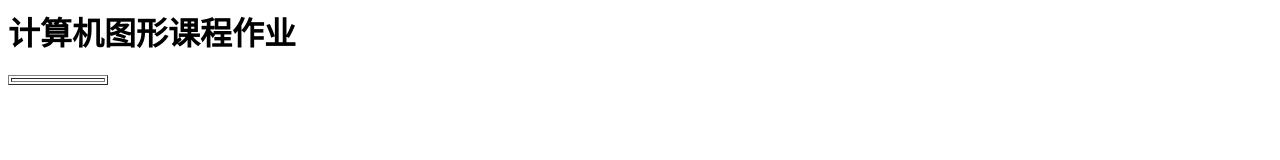
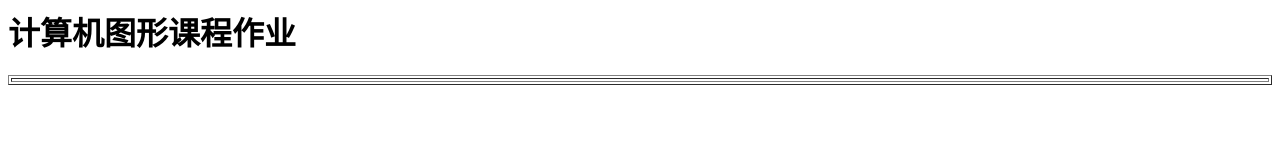
Before and after one commit to ajdao/202123211402034.github.io, a plain HTML site: page index.html in a window 1280 px wide. Drawn offline with Linux system fonts and the light colour scheme.

Commit message:
Update index.html

```diff
--- a/index.html
+++ b/index.html
@@ -1,10 +1,7 @@
 <title>梁倍玮的个人网站</title>
 <h1>计算机图形课程作业</h1>
 
-<table width="100" border="1" color="red">
+<table width="100%" border="1" color="red">
   <td>
   <a href="./test1/demo1.html>实验一</a>
-
-
-
 </td></table>
```
